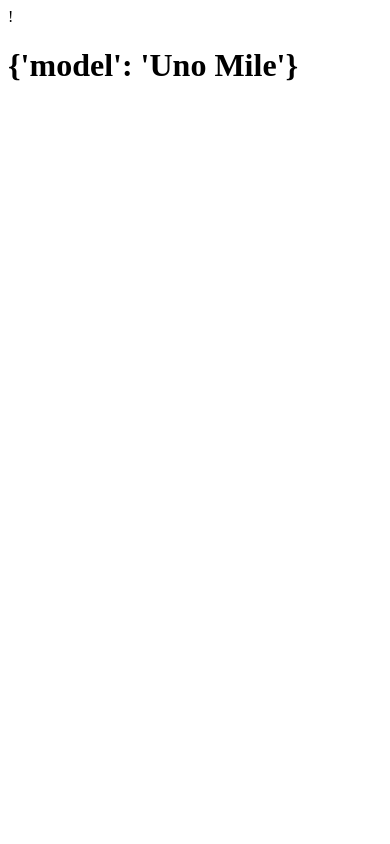
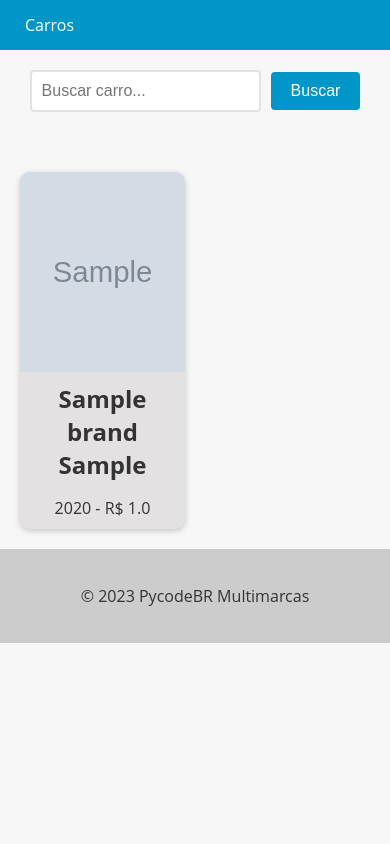
Before and after one commit to germanows/DjangoMaster, a Django app: page /cars/ in a window 390 px wide. Run offline with Django 4.2, Linux system fonts and the light colour scheme; tables that the repository leaves empty hold one stand-in row (values such as "Sample post"); grey boxes marked "Sample" are stand-in pictures.

Commit message:
atualizacoes ate a aula 55

```diff
--- a/app/settings.py
+++ b/app/settings.py
@@ -56,7 +56,7 @@ ROOT_URLCONF = 'app.urls'
 TEMPLATES = [
     {
         'BACKEND': 'django.template.backends.django.DjangoTemplates',
-        'DIRS': [],
+        'DIRS': ['app/templates'],
         'APP_DIRS': True,
         'OPTIONS': {
             'context_processors': [
--- a/app/urls.py
+++ b/app/urls.py
@@ -2,10 +2,12 @@ from django.contrib import admin
 from django.urls import path, include
 from django.conf import settings
 from django.conf.urls.static import static
+from cars.views import cars_view, new_car_view
 
 urlpatterns = [
     path('admin/', admin.site.urls),
-    path('cars/', include('cars.urls')),
+    path('cars/', cars_view, name='cars_list'),
+    path('new_car/', new_car_view, name='new_car')
 ]
 
 if settings.DEBUG:
--- /dev/null
+++ b/cars/templates/base.html
@@ -0,0 +1,89 @@
+<DOCTYPE html>
+<html lang="en">
+<head>
+  <meta charset="UTF-8">
+  <meta name="viewport" content="width=device-width, initial-scale=1.0">
+  <title>{% block title %}{% endblock %}</title>
+  <style>
+    body {
+        font-family: 'Open Sans', sans-serif;
+        background-color: #f7f7f7;
+        color: #333;
+        margin: 0;
+        padding: 0;
+    }
+
+    header {
+        background-color: #0096c7;
+        color: #fff;
+        text-align: center;
+    }
+
+    footer {
+        background-color: #ccc;
+        color: #333;
+        padding: 20px;
+        text-align: center;
+    }
+
+    nav {
+        background-color: #0096c7;
+        color: #fff;
+        height: 50px;
+        display: flex;
+        justify-content: space-between;
+        align-items: center;
+    }
+
+    nav ul {
+        list-style: none;
+        margin: 0;
+        padding: 0;
+        display: flex;
+    }
+
+    nav ul li {
+        margin: 0 10px;
+    }
+
+    nav ul li a {
+        color: #fff;
+        text-decoration: none;
+        font-size: 16px;
+        padding: 15px;
+        transition: all 0.3s ease;
+    }
+
+    nav ul li a:hover {
+        background-color: #32bbe8;
+    }
+
+    nav ul li.active a {
+        background-color: #666;
+    }
+
+    nav ul li.active a:hover {
+        background-color: #999;
+    }
+
+  </style>
+</head>
+<body>
+  <header>
+    <nav>
+      <ul>
+        <li><a href="{% url 'cars_list' %}">Carros</a></li>
+      </ul>
+    </nav>
+  </header>
+
+  <main>
+    {% block content %}
+    {% endblock %}
+  </main>
+
+  <footer>
+    <p>&copy; 2023 PycodeBR Multimarcas</p>
+  </footer>
+</body>
+</html>
--- a/cars/templates/cars.html
+++ b/cars/templates/cars.html
@@ -1,21 +1,113 @@
-  !<!DOCTYPE html>
+{% extends "base.html" %}
+{% block content %}
+  <style>
+    .car-grid {
+      display: grid;
+      grid-template-columns: repeat(3, 1fr);
+      gap: 20px;
+      margin: 0 auto;
+      max-width: 1200px;
+      padding: 20px;
+    }
 
-  <html>
-    <head>
-        <meta charset="utf-8">
-        <meta http-equiv="X-UA-Compatible" content="IE=edge">
-        <title>nigger</title>
-        <body>
-        {% block content %}
-          <h1>{{ cars }}</h1>
-        </body>
-        {% endblock %}
+    .car-card {
+      background-color: #e3e1e1;
+      box-shadow: 0 2px 6px rgba(0, 0, 0, 0.2);
+      border-radius: 10px;
+      overflow: hidden;
+      text-align: center;
+      transition: all 0.3s ease;
+    }
 
-        <meta name="description" content="">
-        <meta name="viewport" content="width=device-width, initial-scale=1">
-        <link rel="stylesheet" href="">
-    </head>
-    <body>
-        <script src="" async defer></script>
-    </body>
-  </html>
+    .car-card:hover {
+        cursor: pointer;
+        box-shadow: 0 4px 10px rgba(0, 0, 0, 0.4);
+        transform: translateY(-2px);
+    }
+
+    .car-card img {
+      width: 100%;
+      height: 200px;
+      object-fit: cover;
+    }
+
+    .car-card h3 {
+        font-size: 20px;
+        margin-top: 10px;
+        margin-bottom: 5px;
+    }
+
+    .car-card h2 {
+      font-size: 1.5rem;
+      margin: 10px;
+    }
+
+    .car-card p {
+      font-size: 1rem;
+      margin-bottom: 10px;
+    }
+
+    @media (max-width: 768px) {
+      .car-grid {
+        grid-template-columns: repeat(2, 1fr);
+      }
+    }
+
+    form {
+        display: flex;
+        justify-content: center;
+        align-items: center;
+        margin-bottom: 20px;
+        text-align: center;
+        padding: 20px;
+    }
+
+    input[type="text"] {
+        padding: 10px;
+        font-size: 16px;
+        border: 2px solid #e3e1e1;
+        border-radius: 4px;
+        margin-right: 10px;
+        transition: border-bottom-color 0.3s ease-in-out;
+    }
+
+    input[type="text"]:focus {
+        outline: none;
+        border-bottom-color: #e3e1e1;
+    }
+
+    button[type="submit"] {
+        background-color: #0096c7;
+        color: #fff;
+        border: none;
+        padding: 10px 20px;
+        font-size: 16px;
+        border-radius: 4px;
+        cursor: pointer;
+        transition: background-color 0.3s ease-in-out;
+    }
+
+    button[type="submit"]:hover {
+        background-color: #108eb8;
+    }
+  </style>
+
+  <form method="GET" action="{% url 'cars_list' %}">
+    <input type="text" name="search" placeholder="Buscar carro...">
+    <button type="submit">Buscar</button>
+  </form>
+
+  <div class="car-grid">
+    {% if cars %}
+      {% for car in cars %}
+        <div class="car-card">
+          <img src="{{ car.photo.url }}" alt="{{ car.model }} - {{ car.brand }}">
+          <h2>{{ car.brand }} {{ car.model }}</h2>
+          <p>{{ car.factory_year }} - R$ {{ car.value }}</p>
+        </div>
+      {% endfor %}
+    {% else %}
+      <p class="no-results">Nenhum carro encontrado.</p>
+    {% endif %}
+  </div>
+{% endblock %}
--- a/cars/urls.py
+++ b/cars/urls.py
@@ -2,5 +2,5 @@ from django.urls import path
 from .views import cars_view
 
 urlpatterns = [
-    path('', cars_view, name='cars_view'),
+    path('', cars_view, name='cars_view'),  # lembrar de definir o nome da URL para o sistema poder chamar a mesma
 ]
--- a/cars/views.py
+++ b/cars/views.py
@@ -1,8 +1,15 @@
 from django.shortcuts import render
 from cars.models import Car
+from cars.forms import CarForm
 
 def cars_view(request):
     cars = Car.objects.all()
-    print (cars)
+    search = request.GET.get('search')
+    if search:
+        cars = Car.objects.filter(model__contains=search)
 
-    return render(request, 'cars.html', {'cars': {'model': 'Uno Mile'}})
+    return render(request, 'cars.html', {'cars': cars})
+
+def new_car_view(request):
+    new_car_form = CarForm()
+    return render(request, 'new_car.html', {'new_car_form': new_car_form})
```
Also changed, not shown: cars/forms.py (added, +11 -0 lines), cars/templates/new_car.html (added, +17 -0 lines).
